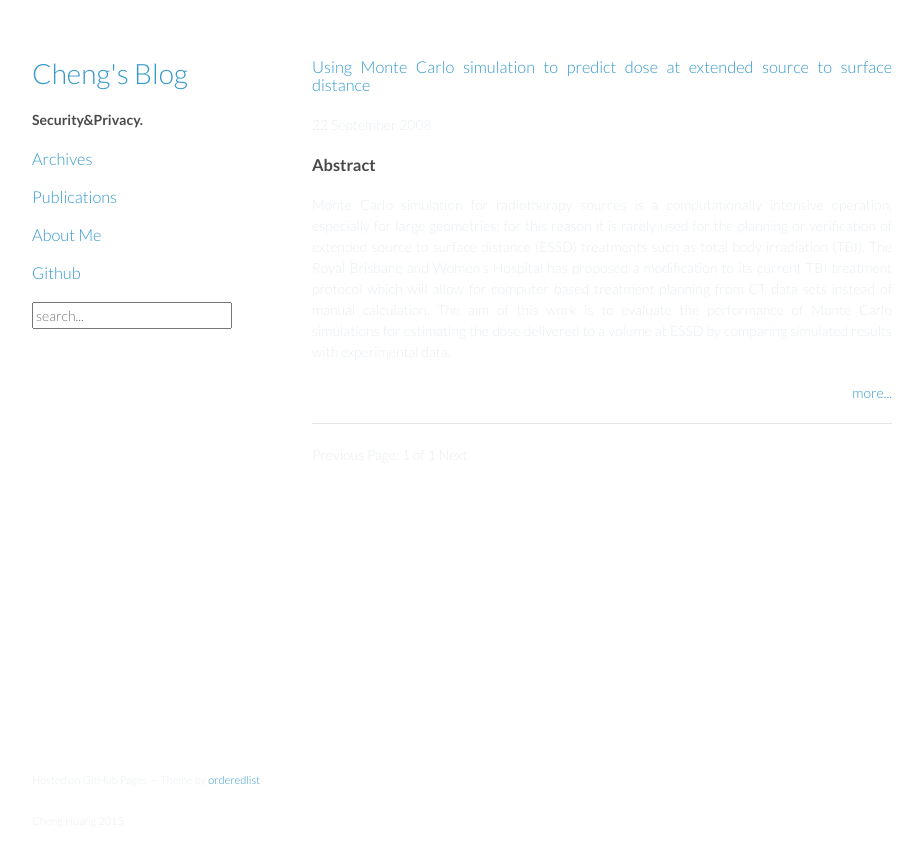
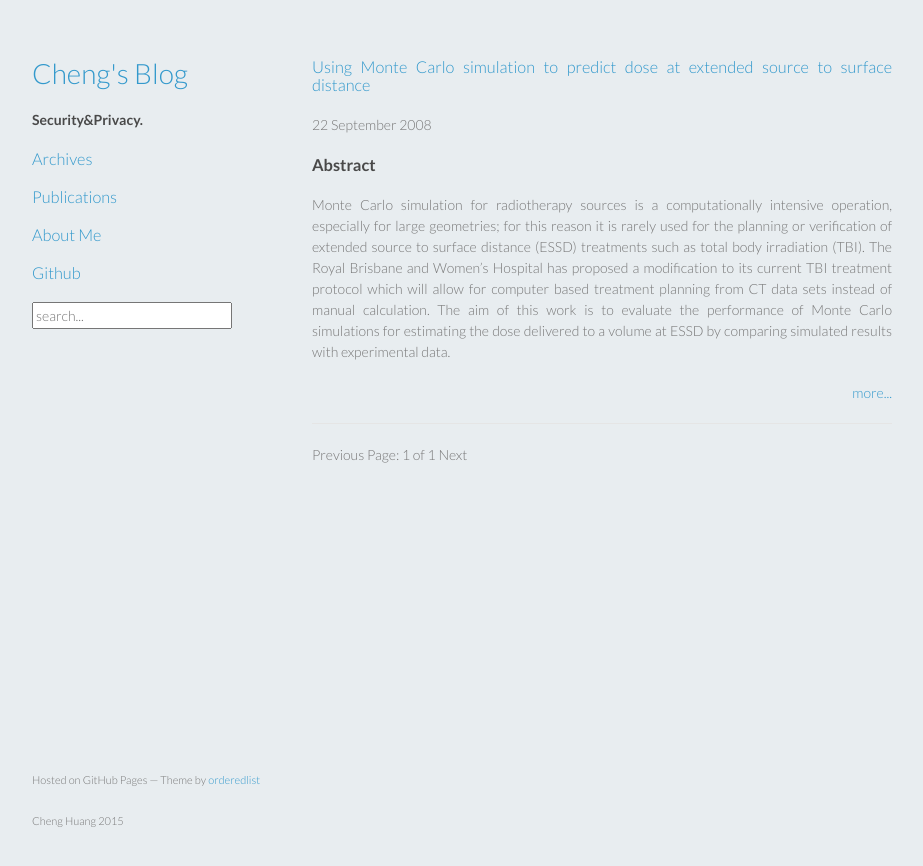
Before and after one commit to EnderCheng/endercheng.github.io, a Jekyll site: the page built from index.html, in a window 1280 px wide. Shown: the top 866 px of the page, without its empty margins (178-1101 px from the left). Built offline with Jekyll 4.4.1, drawn with Linux system fonts in a browser that asks for light colours; nearby versions of some CDN libraries; the list of posts is cut into pages by our own code; comment, search, counter and statistics services are not loaded.

Commit message:
change background color

```diff
--- a/static/minimal/stylesheets/styles.css
+++ b/static/minimal/stylesheets/styles.css
@@ -3,8 +3,9 @@
 body {
   padding:50px;
   font:14px/1.5 Lato, "Helvetica Neue", Helvetica, Arial, sans-serif;
-  color:#e8edf0;
+  color:#777;
   font-weight:300;
+  background-color: #e8edf0;
 }
 
 h1, h2, h3, h4, h5, h6 {
```
